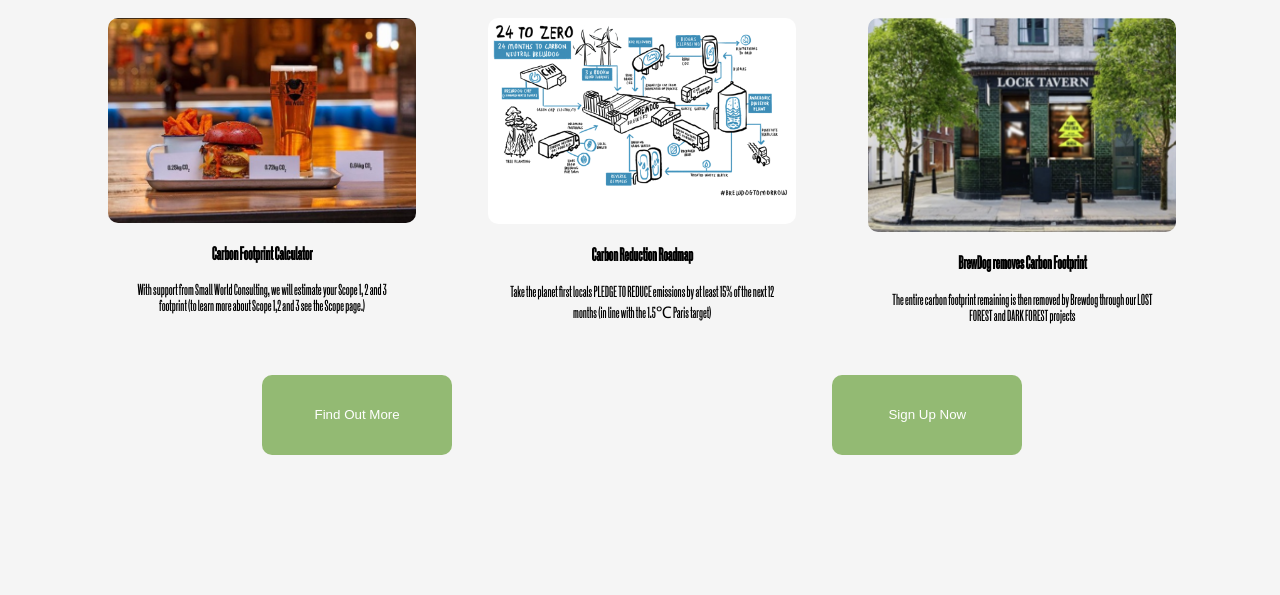
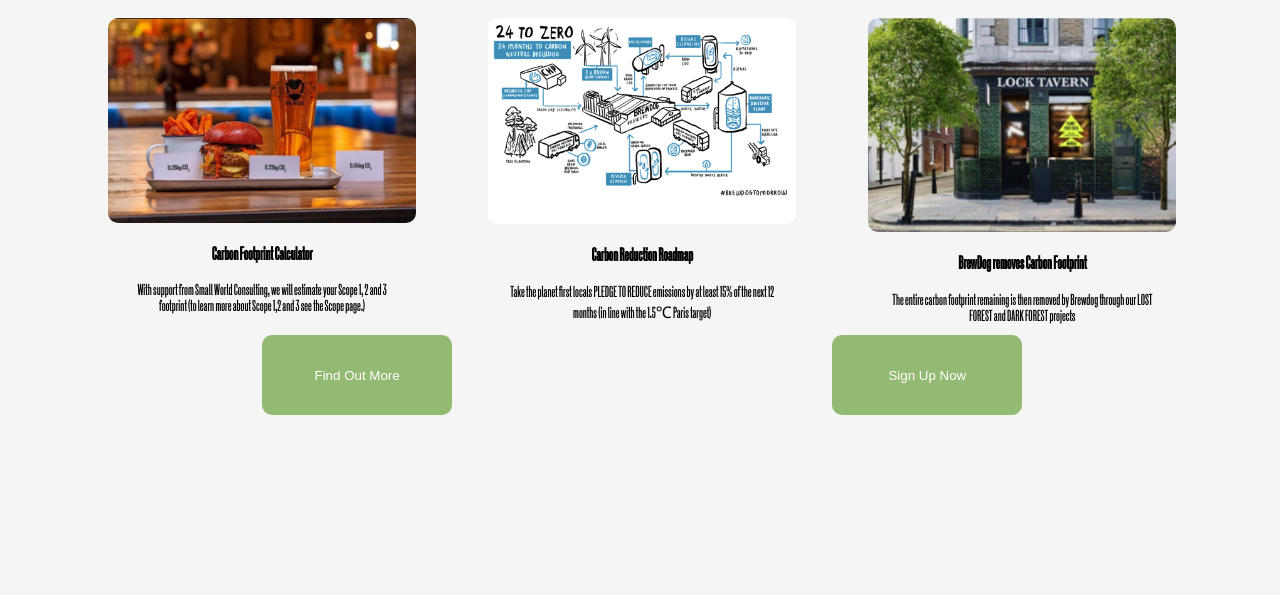
Before and after one commit to UofG-sh28/Brewdog-PFL, a Django app: page /outline/ in a window 1280 px wide. Shown: the part 216-811 px from the top of the page. Run offline with Django 4.2, Linux system fonts and the light colour scheme.

Commit message:
Fixed math-error in grid.css

```diff
--- a/pfl_calculator/static/styles/grid.css
+++ b/pfl_calculator/static/styles/grid.css
@@ -3,7 +3,7 @@
 
   grid-template-columns: [line1] 33% [line2] 33% [line3] 33% [line4] ;
 
-  grid-template-rows: [top-start] 75% [top-end] 15% [mid-end] 20% [bottom];
+  grid-template-rows: [top-start] 65% [top-end] 15% [mid-end] 20% [bottom];
 
 }
 
```
